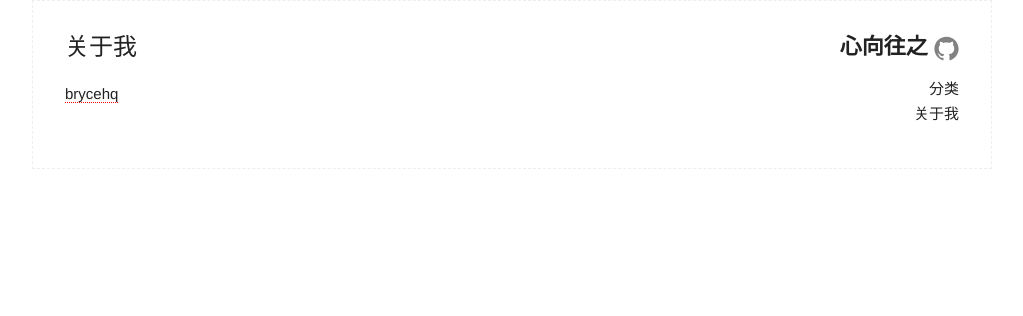
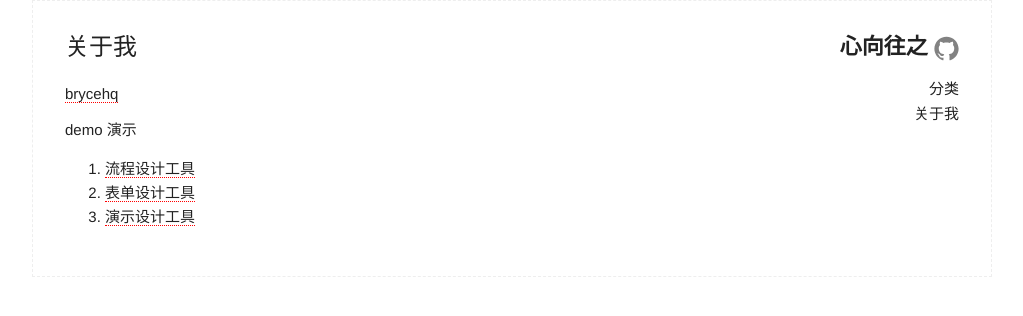
Before and after one commit to BryceHQ/brycehq.github.io, a Jekyll site: the page built from about.md, in a window 1280 px wide. Shown: the top 316 px of the page, without its empty margins (128-1151 px from the left). Built offline with Jekyll 4.4.1, drawn with Linux system fonts in a browser that asks for light colours.

Commit message:
add demo url

```diff
--- a/about.md
+++ b/about.md
@@ -5,3 +5,8 @@ permalink: /about/
 ---
 
 [brycehq](https://github.com/brycehq)
+
+demo 演示
+1. [流程设计工具](http://brycehq.coding.me/demo2/designer.html)
+2. [表单设计工具](http://brycehq.coding.me/demo2/form.html)
+3. [演示设计工具](http://brycehq.coding.me/demo2/presentation.html)
```
